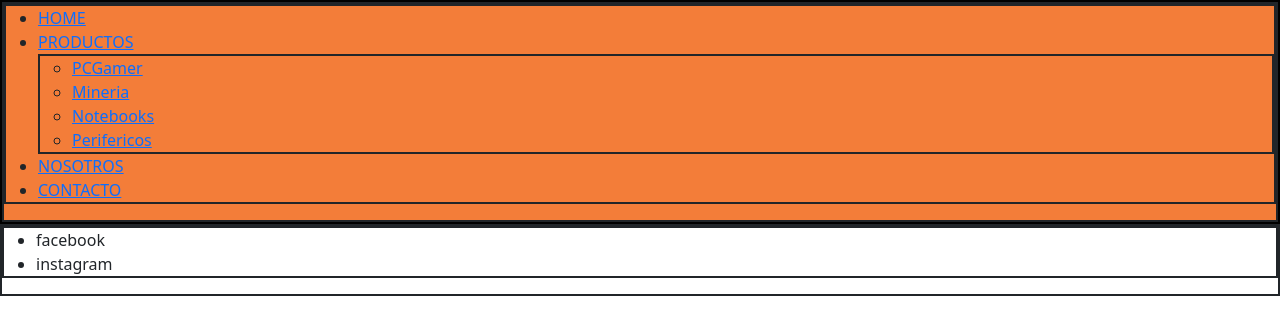
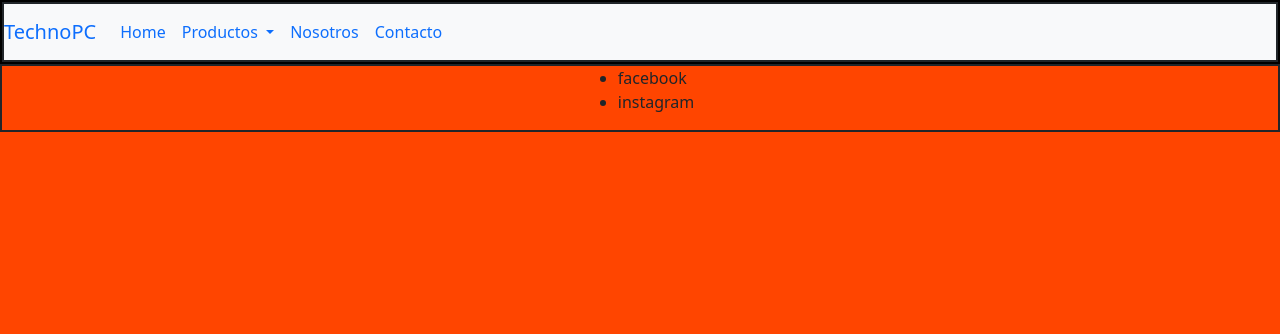
Before and after one commit to martingdj/technopc-martingonzalez, a plain HTML site: page src/pages/productos.html in a window 1280 px wide. Drawn offline with nearby package versions, Linux system fonts and the light colour scheme; files that its build step writes are made by us from their sources.

Commit message:
mejorando navbar

```diff
--- a/src/pages/productos.html
+++ b/src/pages/productos.html
@@ -8,11 +8,12 @@
         <link rel="shortcut icon" href="Multimedia/descarga.png">
         <link href="https://cdn.jsdelivr.net/npm/bootstrap@5.1.3/dist/css/bootstrap.min.css" rel="stylesheet"
             integrity="sha384-1BmE4kWBq78iYhFldvKuhfTAU6auU8tT94WrHftjDbrCEXSU1oBoqyl2QvZ6jIW3" crossorigin="anonymous">
-    <link rel="stylesheet" href="../css/style.css">
+        <link rel="stylesheet" href="./src/css/style.css">
 
         <link rel="preconnect" href="https://fonts.googleapis.com">
         <link rel="preconnect" href="https://fonts.gstatic.com" crossorigin>
-<link href="https://fonts.googleapis.com/css2?family=Lato:ital,wght@0,100;0,400;1,300&display=swap" rel="stylesheet">
+        <link href="https://fonts.googleapis.com/css2?family=Lato:ital,wght@0,100;0,400;1,300&display=swap"
+            rel="stylesheet">
     </head>
 
 <body>
@@ -20,28 +21,38 @@
 
 
 
-    <nav>
-    <ul>
-        <li><a href="../../index.html">HOME</a></li>
-        <li><a href="./productos.html">PRODUCTOS</a></li>
-        <ul>
-            <li><a href="">PCGamer</a></li>
-            <li><a href="">Mineria</a></li>
-            <li><a href="">Notebooks</a></li>
-            <li><a href="">Perifericos</a></li>
+    <nav class="navbar navbar-expand-lg bg-light">
+
+        <a class="navbar-brand" href="#">TechnoPC</a>
+
+        <div class="collapse navbar-collapse" id="navbarNavDropdown">
+          <ul class="navbar-nav">
+           <li class="nav-item">
+              <a class="nav-link active" aria-current="page" href="../../index.html">Home</a>
+            </li>
+
+            <li class="nav-item dropdown">
+              <a class="nav-link dropdown-toggle" href="/src/pages/productos.html" role="button" data-bs-toggle="dropdown" aria-expanded="false">
+                Productos
+              </a>
+              <ul class="dropdown-menu">
+                <li><a class="dropdown-item" href="#">PCGamer</a></li>
+                <li><a class="dropdown-item" href="#">Mineria</a></li>
+                <li><a class="dropdown-item" href="#">Notebooks</a></li>
 
               </ul>
-        <li><a href="./nosotros.html">NOSOTROS</a></li>
-        <li><a href="./contacto.html">CONTACTO</a></li>
+              </li>
+            <li><a class="nav-link active" aria-current="page" href="/src/pages/nosotros.html">Nosotros</a></li>
 
-
-
-
+            <li><a class="nav-link active" aria-current="page" href="/src/pages/contacto.html">Contacto</a></li>
           </ul>
+      </div>
 
   </nav>
 </header>
-<main></main>
+<main>
+
+</main>
 
 
 <footer>
--- a/src/scss/style.scss
+++ b/src/scss/style.scss
@@ -4,7 +4,9 @@
     box-sizing: border-box;
 }
 
-
+body{
+    background-color: orangered;
+}
 h2{
     background-color: black;
     color: aliceblue;
@@ -20,27 +22,30 @@ h2{
 
 header{
     display: grid;
-    grid-template-rows: repeat(1fr,4);
-    grid-template-columns: repeat(1fr,4);
+    grid-template-rows: repeat(1fr,5);
+    grid-template-columns: repeat(1fr,5);
     width: 100%;
     height: 100%;
     background-color: rgba(241, 102, 22, 0.849);
     border: 2px black;
     border-style: solid;
+
 }
-nav{
+ nav{
+   justify-content: center;
     display: grid;
-    grid-template-columns: repeat(25%,4);
+    grid-template-columns: repeat(20%,5);
     border: 2px;
     border-style: solid;
+
 }
 
 
 
-ul{
+.ul{
     display: grid;
-    grid-template-rows: repeat(1fr,4);
-    grid-template-columns: repeat(25%,4);
+    grid-template-rows: repeat(1fr,5);
+    grid-template-columns: repeat(20%,5);
     border: 2px;
     border-style: solid;
     grid-area: auto;
@@ -58,7 +63,7 @@ ul{
     }
 }
 .carousel-inner{
-    width: 300px;
-    height: 300px;
-
+    width: 500px; ;
+    height: 500px;
+    position: center;
 }
```
Also changed, not shown: index.html (+22 -14 lines), src/pages/contacto.html (+25 -16 lines), src/pages/nosotros.html (+25 -15 lines), src/css/style.css, 2 other files. Lines whose indentation alone changed are shown as unchanged.
